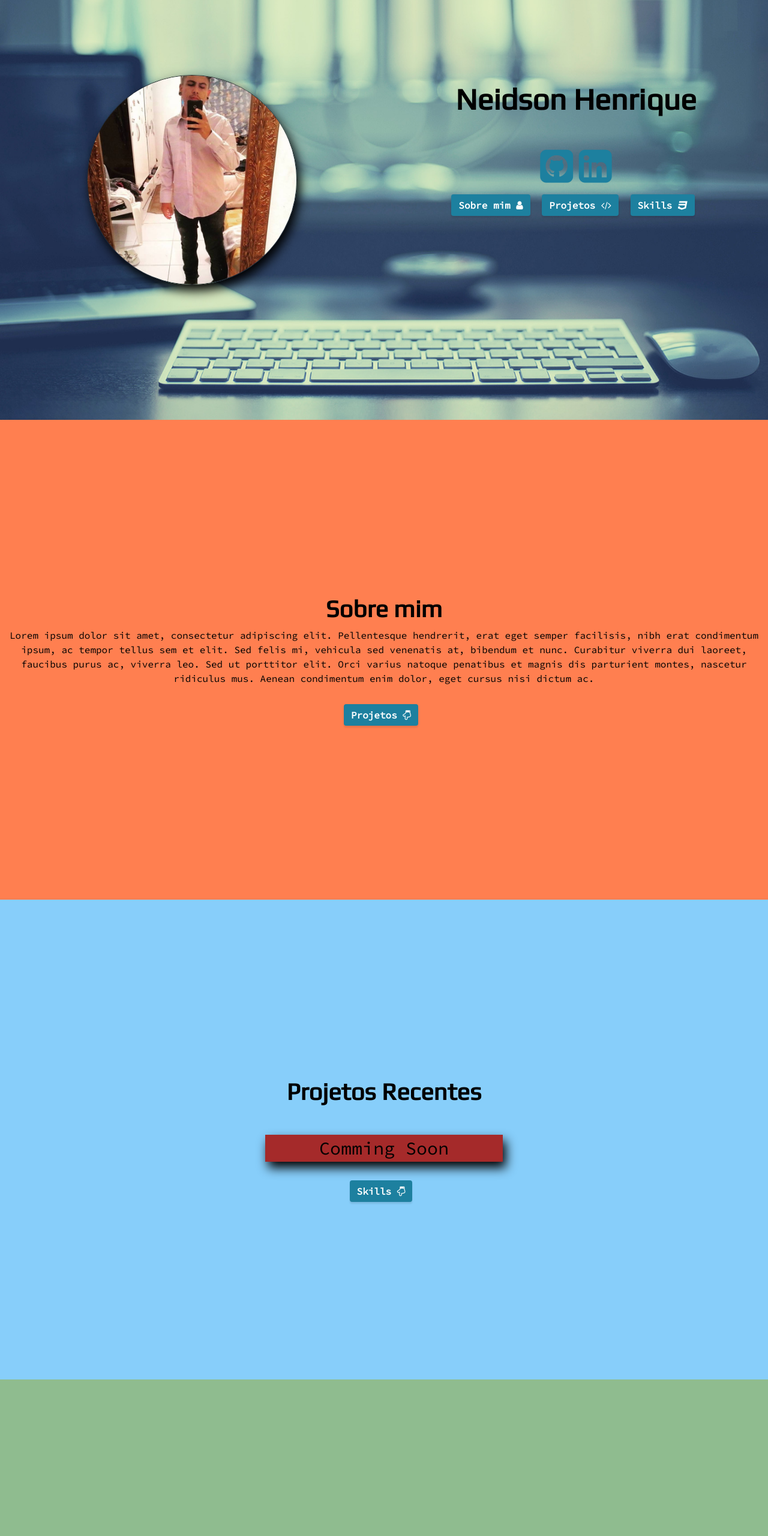
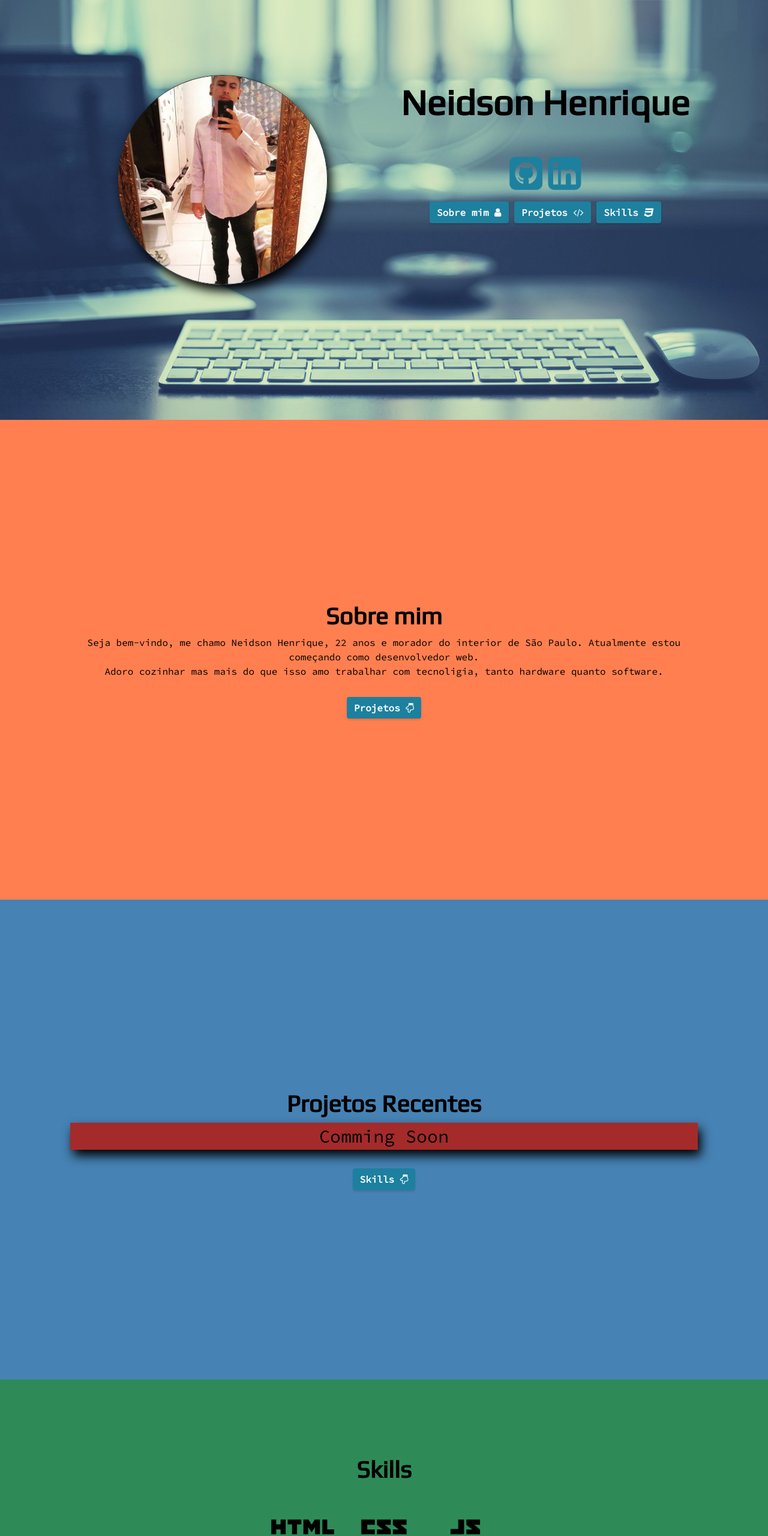
Before and after one commit to neidsonh/neidsonh.github.io, a plain HTML site: page index.html in a window 1280 px wide. Shown: the part 100-2661 px from the top of the page at 60% size. Drawn offline with Linux system fonts and the light colour scheme.

Commit message:
Acrescentado informações

```diff
--- a/css/style.css
+++ b/css/style.css
@@ -13,7 +13,7 @@ a{
 .size-all{
     width: 100%;
     height: 100%;
-    /* padding: 8%; */
+    padding: 8%;
     display: table;
 }
 
@@ -44,7 +44,7 @@ a{
 
 .portfolio{
     color: #000000;
-    background-color: lightskyblue;
+    background-color: steelblue;
     background-position: center center;
     background-repeat: no-repeat;
     background-size: cover;
@@ -55,7 +55,7 @@ a{
 
 .skills{
     color: #000000;
-    background-color: darkseagreen;
+    background-color: seagreen;
     background-position: center center;
     background-repeat: no-repeat;
     background-size: cover;
@@ -65,6 +65,7 @@ a{
 }
 
 .comming-soon{
+    text-align: center;
     font-size: 30px;
     background-color: brown;
     border: 0 solid black;
@@ -88,6 +89,13 @@ a{
     position: static;
 }
 
+.content {
+    padding: 10px;
+    /* margin-right: 50px;
+    margin-left: 50px; */
+    color: black;
+}
+
 .user {
     width: 350px;
     height: 350px;
@@ -104,6 +112,41 @@ a{
     background-size: cover;
 
     object-fit: cover;
+}
+
+.name{
+    font-size: 60px;
+    margin-bottom: 50px;
+}
+
+.btn3d {
+    transition:all .08s linear;
+    position:relative;
+    outline:medium none;
+    -moz-outline-style:none;
+    border: 0px;
+    margin-top: 15px;
+}
+
+.btn3d:focus {
+    outline:medium none;
+    -moz-outline-style:none;
+}
+
+.btn3d:active {
+    top:9px;
+}
+
+.img-skill{
+    width: 400px;
+    margin: 25px;
+}
+
+@media screen and (max-width: 1000px){
+    .img-skill{
+        width: 200px;
+        margin: 15px;
+    }
 }
 
 @media screen and (max-width: 480px){
@@ -124,44 +167,12 @@ a{
 
         object-fit: cover;
     }
-    .title{
+    .name{
         font-size: 20px;
     }
-}
 
-@media screen and (max-width: 270px){
-    .title{
-        font-size: 10px;
+    .img-skill{
+        width: 150px;
+        margin: 15px;
     }
 }
-
-.content {
-    padding: 10px;
-    /* margin-right: 50px;
-    margin-left: 50px; */
-    color: black;
-}
-
-.title{
-    font-size: 50px;
-    margin-bottom: 50px;
-}
-
-.btn3d {
-    transition:all .08s linear;
-    position:relative;
-    outline:medium none;
-    -moz-outline-style:none;
-    border: 0px;
-    margin-right: 10px;
-    margin-top: 15px;
-}
-
-.btn3d:focus {
-    outline:medium none;
-    -moz-outline-style:none;
-}
-
-.btn3d:active {
-    top:9px;
-}
--- a/index.html
+++ b/index.html
@@ -21,14 +21,14 @@
 <body>
 
   <header class="img-main size-all" id="top">
-     <div class="v-align">
+    <div class="v-align">
       <div class="row">
         <div class="col-md-6">
-          <img src="img/profile-image.jpg" alt="Foto de perfil" class="user">
+          <img src="img/profile-image.jpg" title="Foto de perfil" class="user">
         </div>
         <div class="col-md-6">
           <div class="content">
-            <h1 class="title">Neidson Henrique</h1>
+            <h1 class="name">Neidson Henrique</h1>
             <div class="">
               <a href="https://github.com/neidsonh">
                 <span class="fa fa-github-square fa-4x" aria-hidden="true"></span>
@@ -38,13 +38,13 @@
               </a>
             </div>
             <div class="text-center">
-              <a class="btn btn-primary btn3d scroll" href="#about-me">Sobre mim
+              <a class="btn btn-md btn-primary btn3d scroll" href="#about-me">Sobre mim
                 <span class="fa fa-user" aria-hidden="true"></span>
               </a>
-              <a class="btn btn-primary btn3d scroll" href="#portfolio">Projetos
+              <a class="btn btn-md btn-primary btn3d scroll" href="#portfolio">Projetos
                 <span class="fa fa-code" aria-hidden="true"></span>
               </a>
-              <a class="btn btn-primary btn3d scroll" href="#skills">Skills
+              <a class="btn btn-md btn-primary btn3d scroll" href="#skills">Skills
                 <span class="fa fa-css3" aria-hidden="true"></span>
               </a>
             </div>
@@ -59,15 +59,13 @@
     <div class="v-align">
       <div class="row">
         <div class="col-md-12">
-          <h1>Sobre mim</h1>
-          <p>Lorem ipsum dolor sit amet, consectetur adipiscing elit. Pellentesque hendrerit, erat eget semper facilisis, nibh
-            erat condimentum ipsum, ac tempor tellus sem et elit. Sed felis mi, vehicula sed venenatis at, bibendum et nunc.
-            Curabitur viverra dui laoreet, faucibus purus ac, viverra leo. Sed ut porttitor elit. Orci varius natoque penatibus
-            et magnis dis parturient montes, nascetur ridiculus mus. Aenean condimentum enim dolor, eget cursus nisi dictum
-            ac.
+          <h1 class="title">Sobre mim</h1>
+          <p>Seja bem-vindo, me chamo Neidson Henrique, 22 anos e morador do interior de São Paulo. Atualmente estou começando
+            como desenvolvedor web.
+            <br> Adoro cozinhar mas mais do que isso amo trabalhar com tecnoligia, tanto hardware quanto software.
           </p>
           <div>
-            <a class="btn btn-primary btn3d scroll" href="#portfolio">Projetos
+            <a class="btn btn-md btn-primary btn3d scroll" href="#portfolio">Projetos
               <span class="fa fa-hand-o-down" aria-hidden="true"></span>
             </a>
           </div>
@@ -80,10 +78,9 @@
   <!-- Portfolio -->
   <section class="portfolio size-all" id="portfolio">
     <div class="v-align">
-      <h1 class="mb-5">Projetos Recentes</h1>
       <div class="row">
-        <div class="col-md-4"></div>
-        <div class="col-md-4">
+        <div class="col-md-12">
+          <h1>Projetos Recentes</h1>
           <p class="comming-soon">Comming Soon</p>
         </div>
       </div>
@@ -100,7 +97,7 @@
         </div>
       </div> -->
       <div class="">
-        <a class="btn btn-primary btn3d scroll" href="#skills">Skills
+        <a class="btn btn-md btn-primary btn3d scroll" href="#skills">Skills
           <span class="fa fa-hand-o-down" aria-hidden="true"></span>
         </a>
       </div>
@@ -109,8 +106,19 @@
 
   <section class="skills size-all" id="skills">
     <div class="v-align">
+      <div class="row">
+        <div class="col-md-12">
+          <h1>Skills</h1>
+          <div>
+            <img src="img\html-css-js.png" title="HTML5/CSS3/JS" class="img-skill">
+          </div>
+          <div>
+            <img src="img\nodejs.png" title="Node JS" class="img-skill">
+          </div>
+        </div>
+      </div>
       <div>
-        <a class="btn btn-primary btn3d scroll" href="#top">Voltar ao topo
+        <a class="btn btn-md btn-primary btn3d scroll" href="#top">Voltar ao topo
           <span class="fa fa-hand-o-up" aria-hidden="true"></span>
         </a>
       </div>
```
Also changed, not shown: img/html-css-js.png (added), img/nodejs.png (added).
